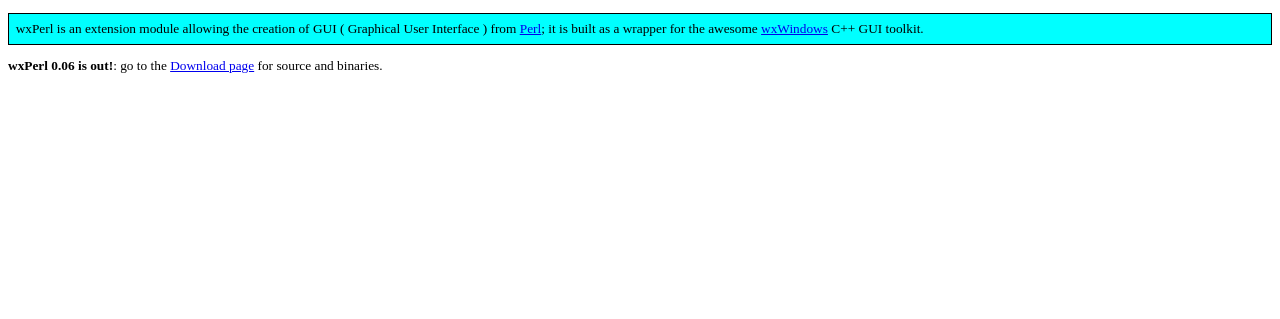
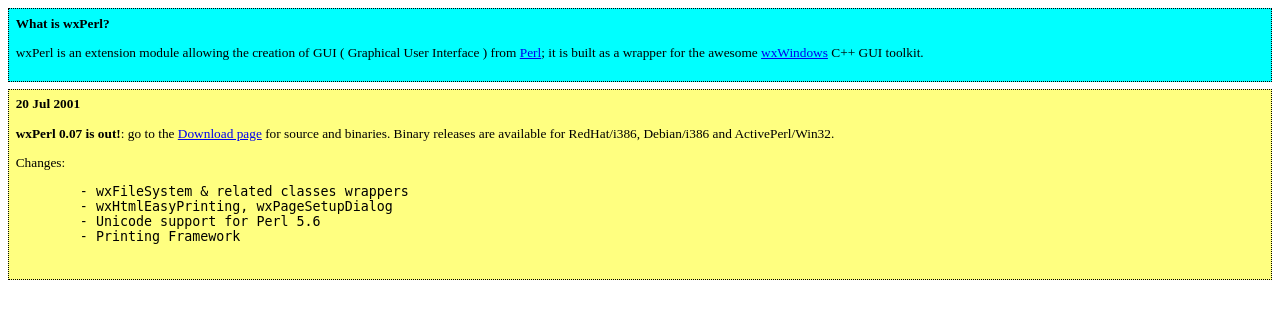
Before and after one commit to wxPerl/WebSite, a PHP site: page /home.html in a window 1280 px wide. Shown: the top 319 px of the page. Run offline with PHP 8.4, Linux system fonts and the light colour scheme.

Commit message:
Some minor restyling. Reorganized the download page. Announced wxPerl 0.07 .
git-svn-id: http://svn.code.sf.net/p/wxperl/code/WebSite/trunk@290 2e9104e8-d5c8-4c90-bb67-bfd1792b7337

```diff
--- a/site/default.css
+++ b/site/default.css
@@ -7,6 +7,47 @@ BODY * {
   font-size: 10pt
 }
 
+BODY H1 {
+  font-size: 14pt;
+}
+
+BODY H2 {
+  font-size: 12pt;
+}
+
 BODY.navigation-bar * {
   font-size: 8pt
 }
+
+.navigation-bar H3 {
+  font-size: 10pt;
+  font-weight: bold;
+  margin: 3pt;
+}
+
+.what-is-wxperl {
+  background: aqua;
+  padding: 5pt;
+  border: 1pt dotted black;
+}
+
+.wxperl-news {
+  background: #ffff80;
+  padding: 5pt;
+  margin-top: 5pt;
+  border: 1pt dotted black;
+}
+
+.download-source-releases {
+  border: 1pt dotted black;
+  padding: 5pt;
+  margin: 5pt;
+  background-color: #f0a0ff;
+}
+
+.download-binary-releases {
+  border: 1pt dotted black;
+  padding: 5pt;
+  margin: 5pt;
+  background-color: #00f0ff;
+}
--- a/site/home.html
+++ b/site/home.html
@@ -7,19 +7,33 @@
 
 <body>
 
-<p style="background: aqua; padding: 5pt; border: thin solid black;">
+<div class="what-is-wxperl">
+  <b>What is wxPerl?</b>
+  <p>
 wxPerl is an extension module allowing the creation of GUI
   ( Graphical User Interface ) from
 <a target="_blank" href="http://www.perl.com/">Perl</a>;
 it is built as a wrapper for the
 awesome <a target="_blank" href="http://www.wxwindows.org/">wxWindows</a>
 C++ GUI toolkit.
-</p>
+  </p>
+</div>
 
-<p>
-<b>wxPerl 0.06 is out!</b>: go to the
+<div class="wxperl-news">
+  <b>20 Jul 2001</b>
+  <p>
+<b>wxPerl 0.07 is out!</b>: go to the
 <a href="download.html">Download page</a> for source and binaries.
-</p>
+Binary releases are available for RedHat/i386, Debian/i386 and ActivePerl/Win32.
+  </p>
+  Changes:
+  <pre>
+	- wxFileSystem & related classes wrappers
+	- wxHtmlEasyPrinting, wxPageSetupDialog
+	- Unicode support for Perl 5.6
+	- Printing Framework
+  </pre>
+</div>
 
 </body>
 
```
Also changed, not shown: site/download.html (+47 -18 lines), site/manual/manual.html (+4 -4 lines), site/ml.html (+7 -4 lines).
